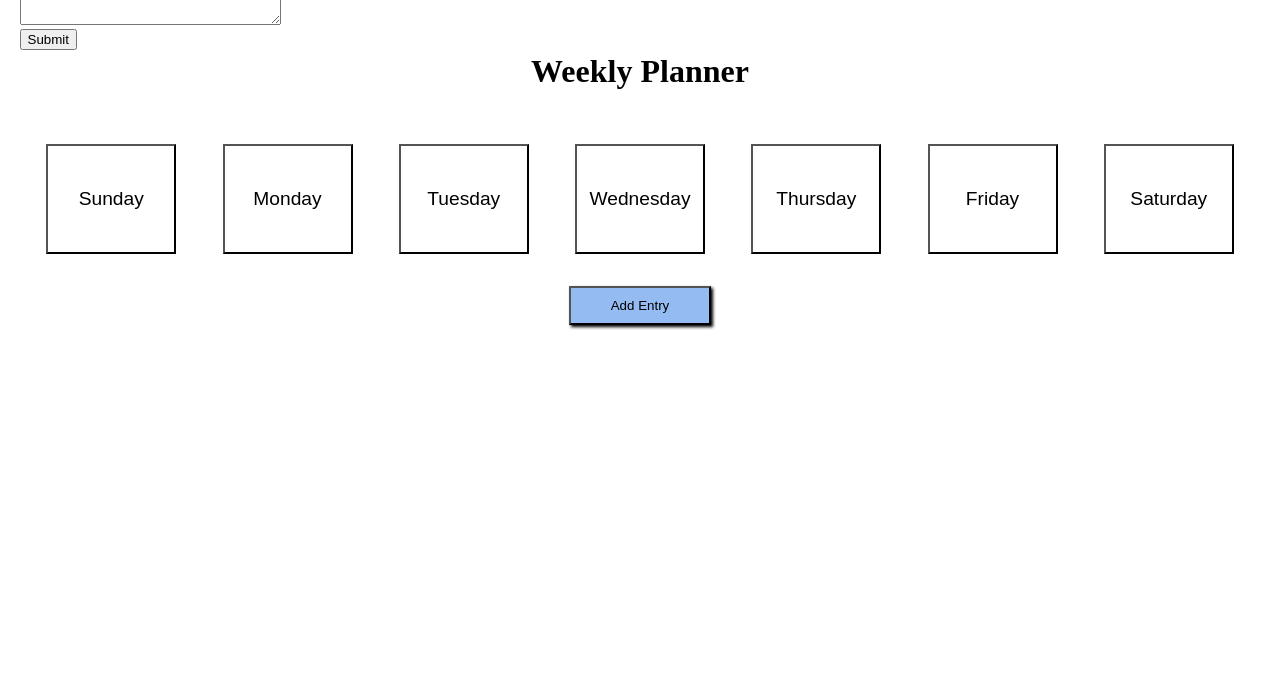
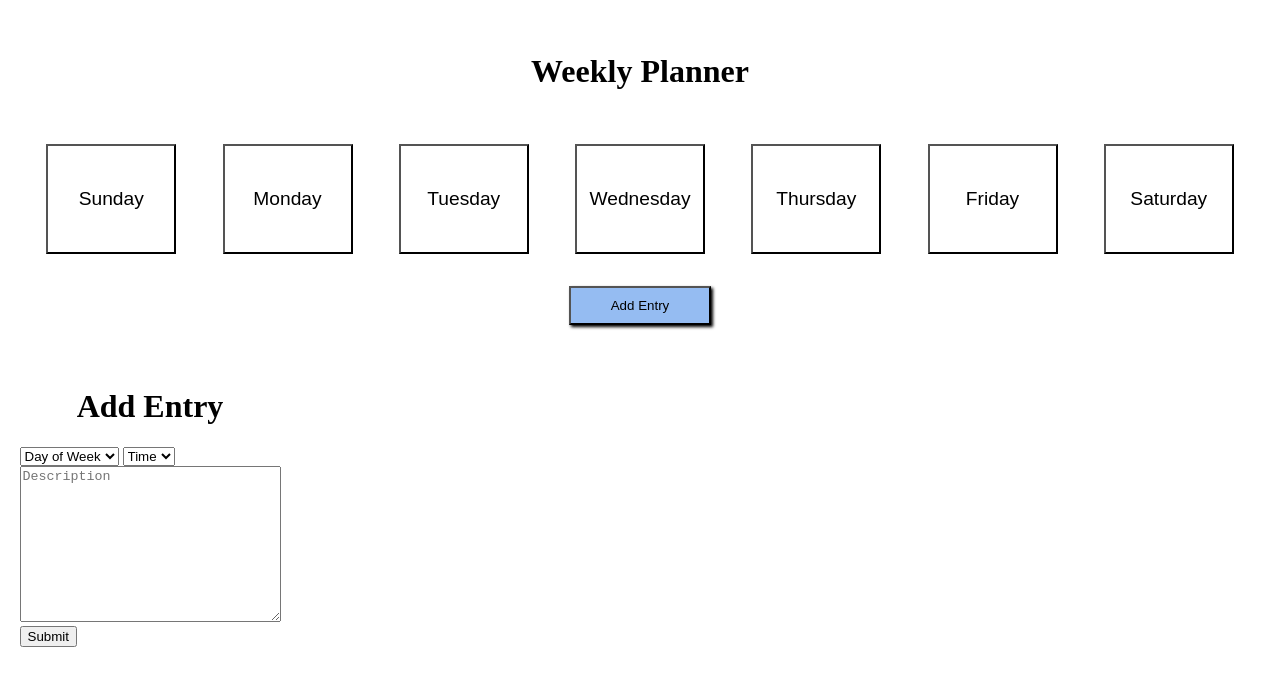
Before and after one commit to mduguil/week-planner, a plain HTML site: page index.html in a window 1280 px wide. Drawn offline with Linux system fonts and the light colour scheme.

Commit message:
modal container

```diff
--- a/styles.css
+++ b/styles.css
@@ -41,13 +41,6 @@ button:hover {
 
 .modal-container {
   position: fixed;
-
-  /* top: 0; */
-
-  top: 50%;
-  left: 50%;
-  margin-left: -50%;
-  margin-top: -50%;
 }
 
 .modal {
```
